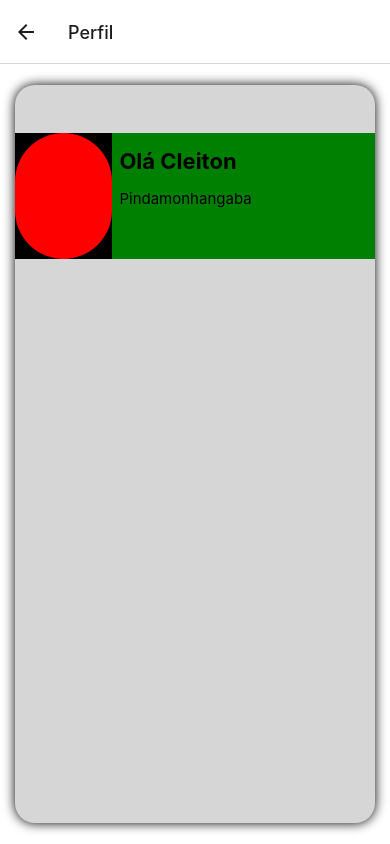
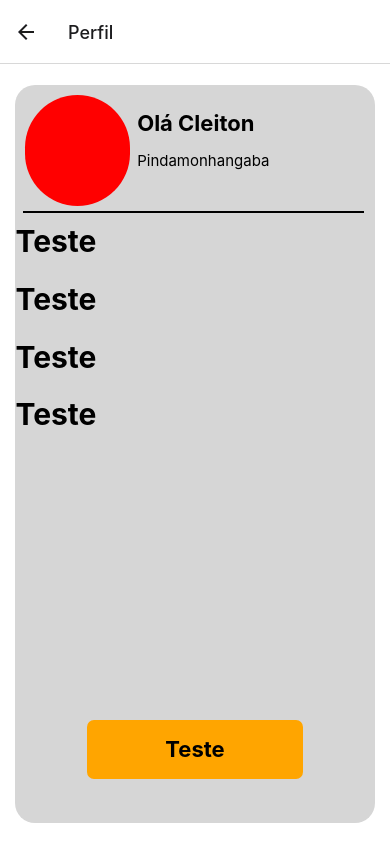
Before and after one commit to hiagooliveirap/tcc_expo, a React Native app: screen /Perfil in a window 390 px wide. Built offline with nearby package versions, Linux system fonts and the light colour scheme.

Commit message:
Tela de perfil quase completa(O Bruno ta terminando)

```diff
--- a/src/profile/index.js
+++ b/src/profile/index.js
@@ -1,4 +1,4 @@
-import { Text, View } from 'react-native';
+import { Text, View, TouchableOpacity } from 'react-native';
 import styles from './styles';
 
 export default function Perfil() {
@@ -13,9 +13,31 @@ export default function Perfil() {
                         <Text style={styles.local}>Pindamonhangaba</Text>
                     </View>
                 </View>
+                    <View style={styles.borda}></View>
 
                 <View style={styles.body}>
+                    <View style={styles.menu}>
+                        <TouchableOpacity>
+                            <Text style={styles.textoMenu}>Teste</Text>
+                        </TouchableOpacity>
+                        <TouchableOpacity>
+                            <Text style={styles.textoMenu}>Teste</Text>
+                        </TouchableOpacity>
+                        <TouchableOpacity>
+                            <Text style={styles.textoMenu}>Teste</Text>
+                        </TouchableOpacity>
+                        <TouchableOpacity>
+                            <Text style={styles.textoMenu}>Teste</Text>
+                        </TouchableOpacity>
+                    </View>
+                </View>
 
+                <View style={styles.footer}>
+                    <TouchableOpacity style={styles.sair}>
+                        <View>
+                        <Text style={styles.sairTexto}>Teste</Text>
+                        </View>
+                    </TouchableOpacity>
                 </View>
 
             </View>
--- a/src/profile/styles.js
+++ b/src/profile/styles.js
@@ -11,31 +11,50 @@ const styles = StyleSheet.create({
     },
     caixa: {
         flex: 1,
-        justifyContent: 'center',
-        alignItems: 'center',
+        //justifyContent: 'center',
+        //alignItems: 'center',
         backgroundColor: '#D6D6D6',
         margin: 13,
         borderRadius: 20,
         width: '96%',
-        shadowRadius:12,
-        shadowColor:'black'
+        // shadowRadius:12,
+        // shadowColor:'black',
+        flexDirection:'column'
     },
     header:{
+        //paddingTop:2,
+        marginTop:10,
+        marginLeft:10,
+        //flex:1,
+        //backgroundColor:'#000',
+        //width:'100%',
+        height:'15%',
+        //alignItems:'flex-end',
+        justifyContent:'flex-start',
+        flexDirection:'row',
+        borderBottomColor: 'black',
+        borderStyle:'solid',
+        borderBottomEndRadius:2
 
-        backgroundColor:'#000',
-        width:'100%',
-        height:'17%',
-        bottom: 258,
-        flexDirection:'row'
+    },
+    borda:{
+        marginTop:5,
+        marginLeft:'2%',
+        width:'95%',
+        height:2,
+        backgroundColor:'black',
+        alignItems:'center',
+        justifyContent:'center'
     },
     foto:{
+        marginBottom:'3%',
         backgroundColor:'red',
         height:'100%',
-        width: '27%',
+        width: '30%',
         borderRadius:100,
     },
     info:{
-        backgroundColor:'green',
+        //backgroundColor:'#D6D6D6',
         height:'100%',
         width:'73%'
     },
@@ -54,13 +73,51 @@ const styles = StyleSheet.create({
         marginTop:15,
         marginLeft:7
     },
-    // body:{
-    //     top: 100,
-    //     position:'relative',
-    //     backgroundColor:'blue',
-    //     width:'100%',
-    //     height:'70%',
-    // },
+    body:{
+        flex:1,
+        position:'relative',
+        //backgroundColor:'blue',
+        // width:'100%',
+        // height:'70%',
+    },
+    menu:{
+        flex:1,
+        position:'relative',
+        //backgroundColor:'yellow',
+        marginBottom:'20%'
+    },
+    textoMenu:{
+        //backgroundColor:'brown',
+        marginTop:'3%',
+        marginBottom:'3%',
+        justifyContent:'center',
+        alignItems:'center',
+        fontSize:30,
+        fontWeight:'bold'
+    },
+    footer:{
+        //flex:1,
+        height:'20%',
+        //backgroundColor:'orange',
+        position:'relative',
+        alignContent:'center',
+        //alignItems:'center',
+        justifyContent:'center',
+    },
+    sair:{
+        marginLeft:'20%',
+        alignContent:'center',
+        justifyContent:'center',
+        alignItems:'center',
+        height:'40%',
+        width:'60%',
+        backgroundColor:'orange',
+        borderRadius:7
+    },
+    sairTexto:{
+        fontSize:22,
+        fontWeight:'bold',
+    },
     text: {
         fontSize: 16,
     },
```
